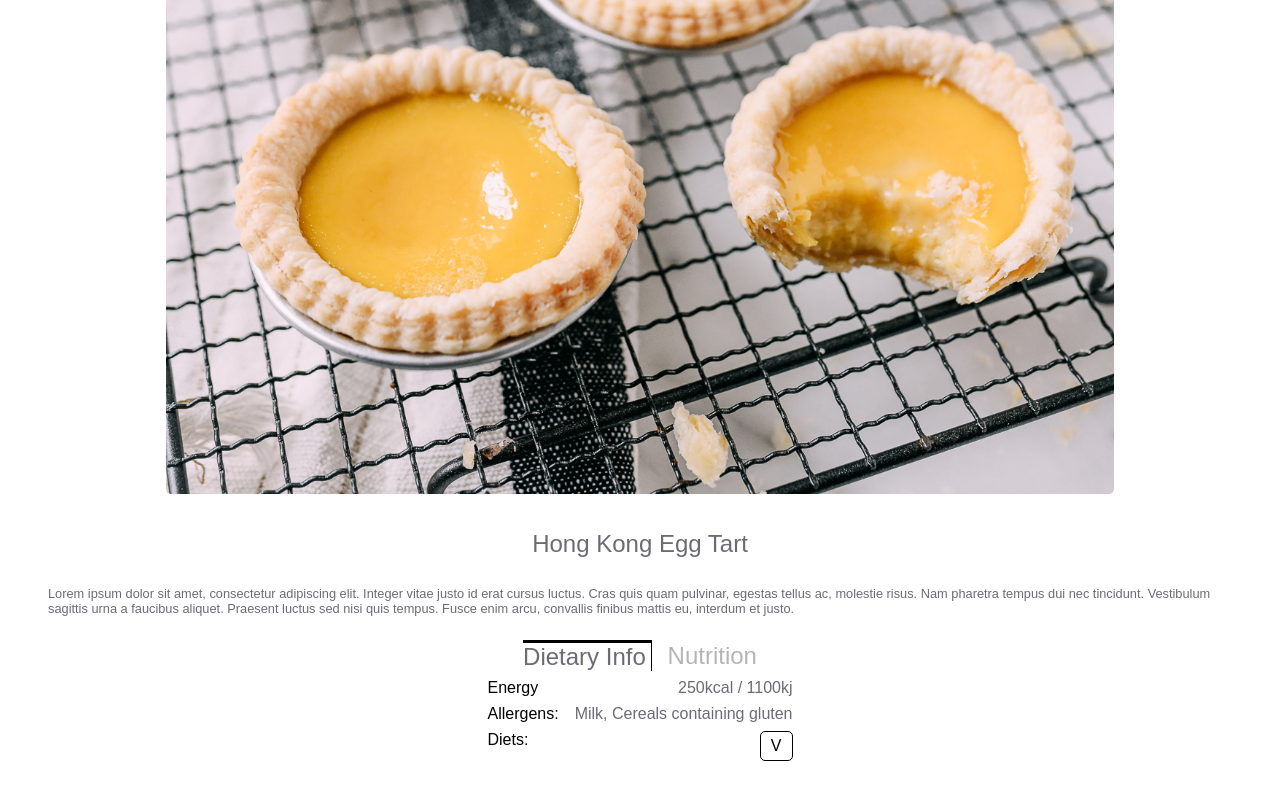
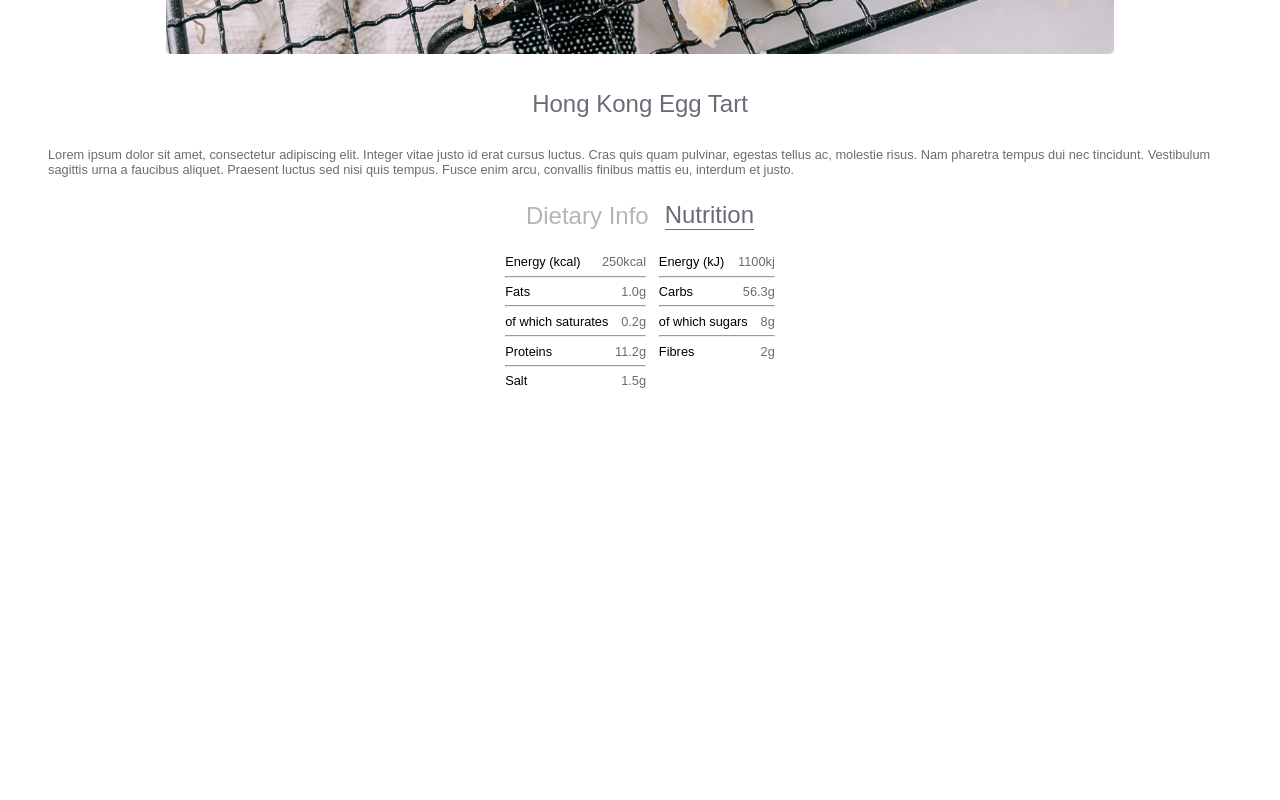
Before and after one commit to robyhho/bbakery, a React (Create React App) app in the folder bbakery/: page /product/1 in a window 1280 px wide. Shown: the part 790-1590 px from the top of the page. After the commit the page ends 1191 px from the top, so only its background shows below. Built offline with nearby package versions, Linux system fonts and the light colour scheme.

Commit message:
added containers and container css for checkout page

```diff
--- a/bbakery/src/components/productDetails/ProductDetails.jsx
+++ b/bbakery/src/components/productDetails/ProductDetails.jsx
@@ -1,12 +1,76 @@
 import "./productDetails.css";
 import { products } from "../../data";
+import { useState } from "react";
 /* TODO: Change so different products reflected in details
 
 Add functions to the buttons
+
+
 */
 const ProductDetails = () => {
+  const [showNutrition, setShowNutrition] = useState(true);
   return (
     <section className="productDetailsContainer">
+      {showNutrition ? <NutritionInfo /> : <DietaryInfo />}
+    </section>
+  );
+};
+
+const NutritionInfo = () => {
+  return (
+    <>
+      <div className="productDetailsTitleContainer">
+        <h2>Dietary Info</h2>
+        <h2 className="pdActive">Nutrition</h2>
+      </div>
+
+      <section className="nutritionContainer">
+        <div className="nutritonLeft">
+          <p className="pdDetailText">
+            Energy (kcal) <span className="pdDetailSpan">250kcal</span>
+          </p>
+          <hr />
+          <p className="pdDetailText">
+            Fats <span className="pdDetailSpan">1.0g</span>
+          </p>
+          <hr />
+          <p className="pdDetailText">
+            of which saturates <span className="pdDetailSpan">0.2g</span>
+          </p>
+          <hr />
+          <p className="pdDetailText">
+            Proteins <span className="pdDetailSpan">11.2g</span>
+          </p>
+          <hr />
+          <p className="pdDetailText">
+            Salt <span className="pdDetailSpan">1.5g</span>
+          </p>
+        </div>
+        <div className="nutritionRight">
+          <p className="pdDetailText">
+            Energy (kJ) <span className="pdDetailSpan">1100kj</span>
+          </p>
+          <hr />
+          <p className="pdDetailText">
+            Carbs <span className="pdDetailSpan">56.3g</span>
+          </p>
+          <hr />
+          <p className="pdDetailText">
+            of which sugars <span className="pdDetailSpan">8g</span>
+          </p>
+          <hr />
+          <p className="pdDetailText">
+            Fibres <span className="pdDetailSpan">2g</span>
+          </p>
+        </div>
+      </section>
+    </>
+  );
+};
+
+const DietaryInfo = () => {
+  return (
+    <>
       <div className="productDetailsTitleContainer">
         <h2 className="pdActive">Dietary Info</h2>
         <h2>Nutrition</h2>
@@ -21,7 +85,7 @@ const ProductDetails = () => {
       <p className="pdDetailText">
         Diets: <span className="pdDiet">V</span>
       </p>
-    </section>
+    </>
   );
 };
 
--- a/bbakery/src/components/productDetails/productDetails.css
+++ b/bbakery/src/components/productDetails/productDetails.css
@@ -11,6 +11,7 @@
   justify-content: center;
   align-items: center;
   gap: 1em;
+  padding-bottom: 1em;
 }
 
 /* Product Detail Title Styles */
@@ -19,17 +20,15 @@
   color: var(--main-font-gray);
   opacity: 0.5;
   font-weight: 300;
+  margin-bottom: 0;
 }
 
 .productDetailsTitleContainer .pdActive {
   color: var(--main-font-gray);
-  border-top: 3px solid black;
-  border-right: 1px solid black;
-  border-bottom: none;
   padding-bottom: 0;
-  padding-right: 0.2em;
   font-weight: 400;
   opacity: 1;
+  border-bottom: 1px solid var(--main-font-gray);
 }
 
 /* Product Detail Text Styles */
@@ -53,3 +52,22 @@
   padding: 5px 10px;
   border-radius: 5px;
 }
+
+/* Nutrution tab styles */
+
+.nutritionContainer {
+  display: flex;
+  flex-direction: row;
+  justify-content: space-between;
+  align-items: flex-start;
+  font-size: 0.8em;
+  gap: 1em;
+  padding-bottom: 1em;
+}
+
+.nutritonLeft,
+.nutritionRight {
+  display: flex;
+  flex-direction: column;
+  gap: 0.5em;
+}
--- a/bbakery/src/pages/checkout/Checkout.jsx
+++ b/bbakery/src/pages/checkout/Checkout.jsx
@@ -1,7 +1,34 @@
-import React from "react";
+import "./checkout.css";
+import Navbar from "../../components/navbar/Navbar";
+import { FontAwesomeIcon } from "@fortawesome/react-fontawesome";
+import { faArrowLeft } from "@fortawesome/free-solid-svg-icons";
 
 const Checkout = () => {
-  return <div>Checkout</div>;
+  return (
+    <>
+      <Navbar></Navbar>
+      <div className="checkoutContainer">
+        <section className="checkoutBasketModal">
+          <div className="basketModalTop">
+            <FontAwesomeIcon
+              className="arrowLeft"
+              icon={faArrowLeft}
+            ></FontAwesomeIcon>
+            <h1 className="basketModalTitle">Basket Contents</h1>
+          </div>
+        </section>
+        <section className="checkoutPromotionModal">
+          <p>promotion</p>
+        </section>
+        <section className="checkoutSummaryModal">
+          <p>Summary</p>
+        </section>
+        <section className="checkoutButtonModal">
+          <button>Checkout </button>
+        </section>
+      </div>
+    </>
+  );
 };
 
 export default Checkout;
--- /dev/null
+++ b/bbakery/src/pages/checkout/checkout.css
@@ -0,0 +1,46 @@
+.checkoutContainer {
+  padding-top: 50px;
+  display: flex;
+  flex-direction: column;
+  align-items: center;
+  justify-content: center;
+  background-color: var(--light-blue);
+  gap: 1em;
+}
+
+.checkoutBasketModal,
+.checkoutPromotionModal,
+.checkoutSummaryModal,
+.checkoutButtonModal {
+  width: 90%;
+  background-color: white;
+  border-radius: 5px;
+  padding: 1em;
+  color: var(--main-font-gray);
+}
+
+/* Basket Modal Styles  */
+
+.checkoutBasketModal {
+  display: flex;
+  flex-direction: column;
+  align-items: center;
+  justify-content: center;
+}
+
+.basketModalTop {
+  display: flex;
+  flex-direction: row;
+  align-items: center;
+  justify-content: flex-start;
+}
+
+.basketModalTitle {
+  padding: 0;
+}
+
+.arrowLeft {
+  border: 1px solid var(--main-font-gray);
+  padding: 5px;
+  border-radius: 5px;
+}
--- a/bbakery/src/pages/product/Product.jsx
+++ b/bbakery/src/pages/product/Product.jsx
@@ -2,11 +2,12 @@ import "./product.css";
 import Image from "../../images/bb-eggtarts.jpeg";
 import Navbar from "../../components/navbar/Navbar";
 import ProductDetails from "../../components/productDetails/ProductDetails";
+
 const Product = () => {
   return (
     <div className="productContainer">
       <Navbar></Navbar>
-      <span className="xBtn">X</span>
+
       <img src={Image} alt="" className="productImage" />
       <h1 className="productTitle">Hong Kong Egg Tart</h1>
       <p className="productText">
--- a/bbakery/src/pages/product/product.css
+++ b/bbakery/src/pages/product/product.css
@@ -21,6 +21,7 @@
   justify-content: center;
   background-color: white;
   gap: 1.5em;
+  height: 100vh;
 }
 
 .productImage {
```
Also changed, not shown: bbakery/src/pages/shop/Shop.jsx (+8 -0 lines).
